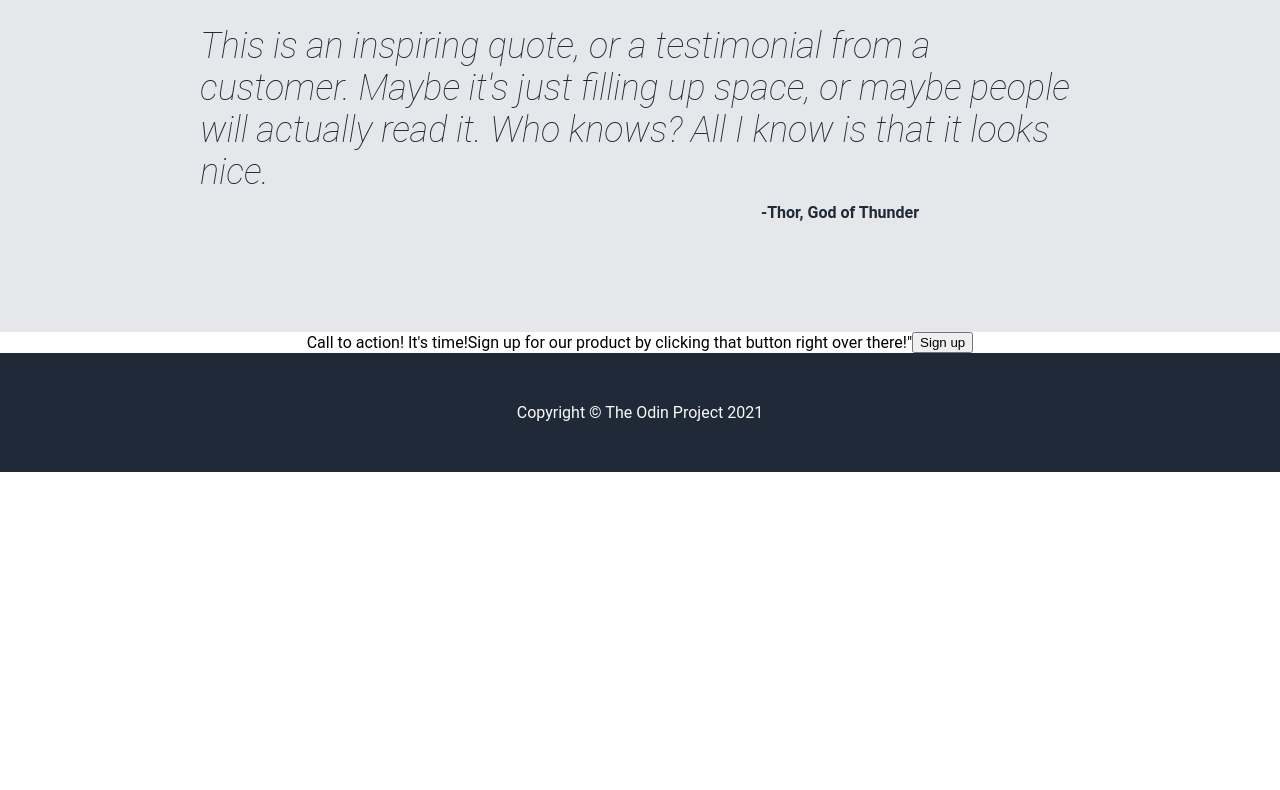
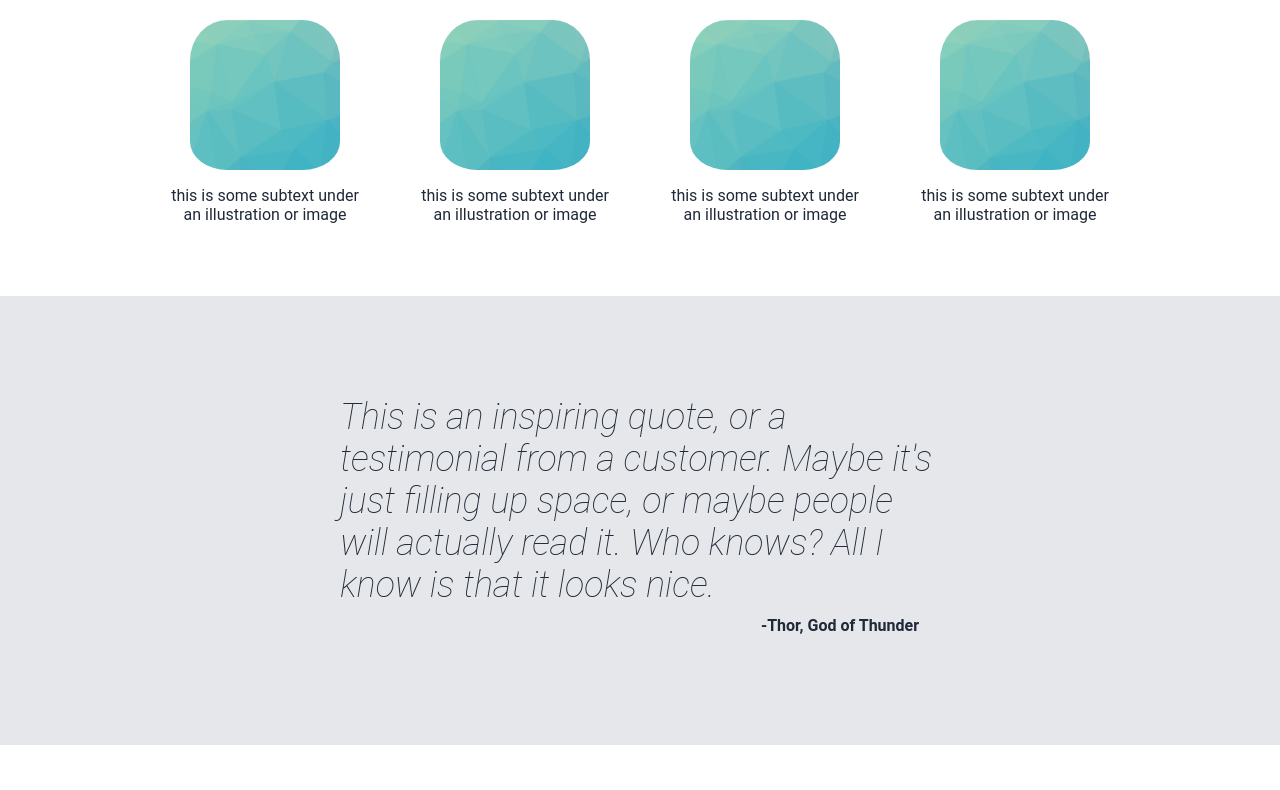
Before and after one commit to evenyngs/landing-page, a plain HTML site: page index.html in a window 1280 px wide. Shown: the part 632-1422 px from the top of the page. Before the commit the page ends 1104 px from the top, so only its background shows below. Drawn offline with Linux system fonts and the light colour scheme.

Commit message:
all parts of css finished

```diff
--- a/index.html
+++ b/index.html
@@ -32,15 +32,35 @@
         </div>
         <div class="two">
             <div class="title-two">Some random information.</div>
+            <div class="two-c">
+                <div class="info">
+                    <img src="square.png" style="width: 150px;">
+                    <div class="subtext-two">this is some subtext under an illustration or image</div>
+                </div>
+                <div class="info">
+                    <img src="square.png" style="width: 150px;">
+                    <div class="subtext-two">this is some subtext under an illustration or image</div>
+                </div>
+                <div class="info">
+                    <img src="square.png" style="width: 150px;">
+                    <div class="subtext-two">this is some subtext under an illustration or image</div>
+                </div>
+                <div class="info">
+                    <img src="square.png" style="width: 150px;">
+                    <div class="subtext-two">this is some subtext under an illustration or image</div>
+                </div>
+            </div>
         </div>
         <div class="three">
             <div class="quote">This is an inspiring quote, or a testimonial from a customer. Maybe it's just filling up space, or maybe people will actually read it. Who knows? All I know is that it looks nice.</div>
             <div class="quotee">-Thor, God of Thunder</div>
         </div>
         <div class="four">
-            <div class="title-four">Call to action! It's time!</div>
-            <div class="subtext-four">Sign up for our product by clicking that button right over there!"</div>
-            <button>Sign up</button>
+            <div class="four-c">
+                <div class="title-four">Call to action! It's time!</div>
+                <div class="subtext-four">Sign up for our product by clicking that button right over there!"</div>
+            </div>
+            <button class ="SU2">Sign up</button>
         </div>
     </div>
     </div>
--- a/style.css
+++ b/style.css
@@ -4,7 +4,6 @@ body {
     display: flex;
     flex-direction: column;
 }
-
 
 a {
     text-decoration: none;
@@ -57,7 +56,8 @@ ul {
     width: 400px;
 }
 
-.SU1 {
+.SU1,
+.SU2 {
     background-color: #3882F6;
     color: #F9FAF8;
     font-size: 18px;
@@ -68,7 +68,36 @@ ul {
 }
 
 .two {
+    color: #1F2937;
+    padding: 36px;
+    display: flex;
+    flex-direction: column;
+    justify-content: center;
+    align-items: center;
+}
 
+.title-two {
+    font-size: 36px;
+    font-weight: bolder;
+    padding-bottom: 36px;
+}
+
+.two-c {
+    display: flex;
+    justify-content: center;
+    align-items: center;
+    gap: 50px;
+    padding-bottom: 36px;
+}
+
+.info {
+    max-width: 200px;
+    text-align: center;
+}
+
+.info img {
+    border-radius: 25%;
+    padding-bottom: 12px;
 }
 
 .three {
@@ -85,6 +114,7 @@ ul {
     font-size: 36px;
     font-weight: lighter;
     font-style: italic;
+    max-width: 600px;
 }
 
 .quotee {
@@ -94,9 +124,27 @@ ul {
 }
 
 .four {
+    background-color: #3882F6;
+    color: #F9FAF8;
+    margin: 75px;
+    padding: 50px;
+    border-radius: 10px;
     display: flex;
-    justify-content: center;
-    align-items: center;
+    justify-content: space-around;
+}
+
+.four-c {
+    display: flex;
+    flex-direction: column;
+}
+
+.title-four {
+    font-weight: bold;
+    font-size: 24px;
+}
+
+.SU2 {
+    border: 2px solid #F9FAF8;
 }
 
 .footer {
```
Also changed, not shown: square.png (added), 1 other file.
